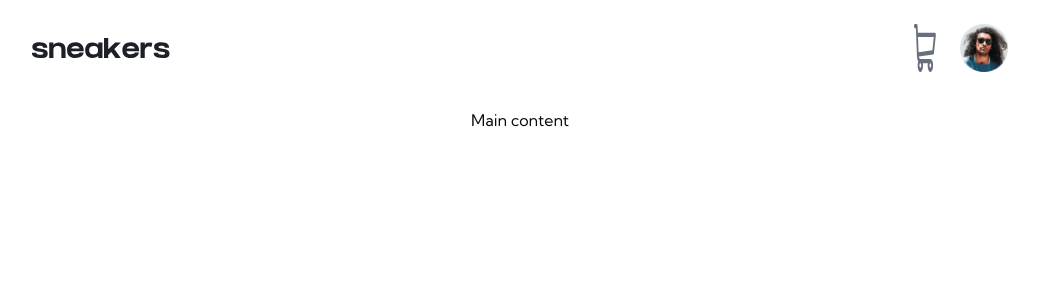
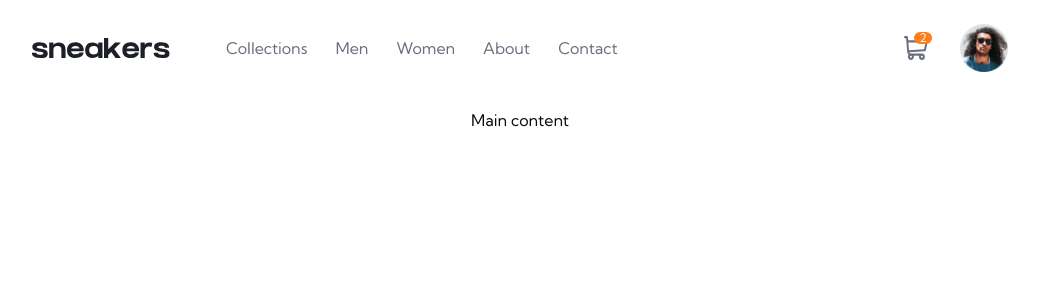
Before and after one commit to GreccoOliva-Franco/frontend-mentor-intermediate-01, a Next.js app: page / in a window 1280 px wide. Shown: the top 300 px of the page, without its empty margins (120-1159 px from the left). Built offline with nearby package versions, Linux system fonts and the light colour scheme.

Commit message:
feat: add full header

```diff
--- a/src/app/globals.css
+++ b/src/app/globals.css
@@ -52,10 +52,21 @@
 }
 
 @theme inline {
+    /* Challenge variables */
+    --color-Orange: hsl(26, 100%, 55%);
+    --color-Orange-light: hsl(25, 100%, 94%);
+
+    --color-Gray-blue-lighter: hsl(223, 64%, 98%);
+    --color-Gray-blue: hsl(220, 14%, 75%);
+    --color-Gray-blue-darker: hsl(219, 9%, 45%);
+    --color-Gray-blue-darkest: hsl(220, 13%, 13%);
+
     --color-background: var(--White);
 
     --color-button-bg: var(--Orange);
     --color-button-text: var(--Black);
+
+    --color-badge-bg: var(--Orange);
 
     --color-sidebar-ring: var(--sidebar-ring);
     --color-sidebar-border: var(--sidebar-border);
--- /dev/null
+++ b/src/components/check-out.tsx
@@ -0,0 +1,14 @@
+"use client";
+
+export default function CheckOut() {
+  return (
+    <button
+      onClick={() => {
+        alert("Functionality not implemented (out of scope)");
+      }}
+      className="w-full p-4 rounded-lg bg-button-bg text-button-text font-bold"
+    >
+      Checkout
+    </button>
+  );
+}
--- a/src/components/header.tsx
+++ b/src/components/header.tsx
@@ -1,28 +1,36 @@
 import Image from "next/image";
 import { MobileMenu } from "./headers/mobile";
 import { navbarItems } from "./headers/items";
+import ShoppingCart from "./shopping-cart";
 import Logo from "./logo";
+import { cn } from "@/lib/styles";
 
 export default function Header() {
   return (
     <header className="flex justify-between items-center w-full p-6 gap-12">
-      <div className="flex items-baseline gap-4">
+      <div className="flex items-center gap-4">
         <MobileMenu className="sm:hidden" items={navbarItems} />
         <Logo />
+        <nav className={cn("hidden ml-8", "sm:flex sm:gap-3")}>
+          {navbarItems.map((item, index) => (
+            <a
+              key={index}
+              href={item.href}
+              className="p-2 text-Gray-blue-darker"
+            >
+              {item.label}
+            </a>
+          ))}
+        </nav>
       </div>
-      <div className="flex gap-6">
-        <Image
-          src={"/icon-cart.svg"}
-          alt="Shopping cart"
-          width={1}
-          height={1}
-          className="size-auto"
-        />
+
+      <div className="flex items-center gap-6 sm:gap-8">
+        <ShoppingCart />
         <Image
           src={"/image-avatar.png"}
           alt="Avatar"
-          height={1}
-          width={1}
+          height={400}
+          width={400}
           className="size-6 sm:size-12"
         />
       </div>
--- a/src/components/headers/desktop.tsx
+++ /dev/null
@@ -1,24 +0,0 @@
-import Image from "next/image";
-import { cn } from "@/lib/styles";
-import { WithClassName } from "./interfaces";
-
-export default function DesktopHeader({ className }: WithClassName) {
-  return (
-    <div className={cn("", className)}>
-      <Image
-        src={"/logo.svg"}
-        alt="Sneakers's logo"
-        height={1}
-        width={1}
-        className="size-auto"
-      />
-      <Image
-        src={"/logo.svg"}
-        alt="Sneakers's logo"
-        height={1}
-        width={1}
-        className="size-auto"
-      />
-    </div>
-  );
-}
--- a/src/components/logo.tsx
+++ b/src/components/logo.tsx
@@ -5,8 +5,8 @@ export default function Logo() {
     <Image
       src={"/logo.svg"}
       alt="Sneakers's logo"
-      height={1}
-      width={1}
+      height={400}
+      width={400}
       className="size-auto"
     />
   );
--- /dev/null
+++ b/src/components/shopping-cart.tsx
@@ -0,0 +1,55 @@
+"use client";
+
+import Image from "next/image";
+import {
+  Dialog,
+  DialogContent,
+  DialogHeader,
+  DialogTitle,
+  DialogTrigger,
+  DialogDescription,
+} from "./ui/dialog";
+import { Separator } from "./ui/separator";
+import ShoppingCartList from "./shopping-carts/item-list";
+import { Badge } from "./ui/badge";
+import { useShoppingCart } from "./shopping-carts/hooks";
+
+export default function ShoppingCart() {
+  const { items } = useShoppingCart();
+
+  const count = items.reduce(
+    (acc, curr) => (curr.quantity ? curr.quantity + acc : acc),
+    0
+  );
+
+  return (
+    <Dialog>
+      <DialogTrigger>
+        <div className="relative">
+          <Image
+            src={"/icon-cart.svg"}
+            alt="Shopping cart"
+            width={400}
+            height={400}
+            className="size-6 hover:cursor-pointer"
+          />
+          {!!count && (
+            <Badge className="absolute -top-1 -right-1 size-3 bg-badge-bg">
+              {count}
+            </Badge>
+          )}
+        </div>
+      </DialogTrigger>
+      <DialogContent className="p-0">
+        <DialogHeader className="p-6">
+          <DialogTitle className="text-start">Cart</DialogTitle>
+          <DialogDescription className="hidden" />
+        </DialogHeader>
+
+        <Separator />
+
+        <ShoppingCartList />
+      </DialogContent>
+    </Dialog>
+  );
+}
--- /dev/null
+++ b/src/components/shopping-carts/hooks.ts
@@ -0,0 +1,56 @@
+"use client";
+
+import { useCallback, useReducer } from "react";
+import { Item } from "./interfaces";
+
+enum Action {
+  ADD = "add",
+  REMOVE = "remove",
+}
+
+export function useShoppingCart() {
+  const initialState = {
+    items: [
+      {
+        id: 1,
+        name: "Fall Limited Edition Sneakers",
+        image: { src: "/image-product-1-thumbnail.jpg", alt: "alt" },
+        quantity: 2,
+        unitPrice: 125,
+      },
+    ],
+  } satisfies {
+    items: Item[];
+  };
+  const [state, dispatch] = useReducer((prevState, { action, context }) => {
+    switch (action) {
+      case "add": {
+        return { ...prevState, items: [...prevState.items, context.data] };
+      }
+      case "remove": {
+        const { id } = context.data as { id: number };
+
+        return {
+          ...prevState,
+          items: prevState.items.filter((item) => item.id !== id),
+        };
+      }
+      default: {
+        throw new Error("Invalid action");
+      }
+    }
+  }, initialState);
+
+  const addItem = useCallback(
+    (item: Item) => dispatch({ action: Action.ADD, context: { item } }),
+    []
+  );
+  const removeItem = useCallback((id: number) => {
+    dispatch({ action: Action.REMOVE, data: { id } });
+  }, []);
+
+  return {
+    ...state,
+    actions: { addItem, removeItem },
+  };
+}
--- /dev/null
+++ b/src/components/shopping-carts/interfaces.ts
@@ -0,0 +1,7 @@
+export interface Item {
+  id: number;
+  name: string;
+  image: { src: string; alt: string };
+  quantity: number;
+  unitPrice: number;
+}
--- /dev/null
+++ b/src/components/shopping-carts/item-list.tsx
@@ -0,0 +1,62 @@
+import Image from "next/image";
+import CheckOut from "@/components/check-out";
+import { useShoppingCart } from "./hooks";
+import { Item } from "./interfaces";
+
+function EmptyCart() {
+  return <p className="text-center my-24">Your cart is empty.</p>;
+}
+
+function CartItem(item: Item) {
+  const itemTotalDetailed = `$${item.unitPrice.toFixed(2)} x ${item.quantity} `;
+  const itemTotal = "$" + (item.unitPrice * item.quantity).toFixed(2);
+
+  return (
+    <div className="flex flex-grow justify-center gap-4">
+      <Image
+        src={item.image.src}
+        alt={item.image.alt}
+        height={400}
+        width={400}
+        className="size-12 rounded-lg self-center"
+      />
+      <div className="flex flex-col justify-center w-full">
+        <h3 className="text-Gray-blue-darker">{item.name}</h3>
+        <p className="text-Gray-blue-darker leading-6">
+          {itemTotalDetailed}
+          <strong className="text-black font-bold">{itemTotal}</strong>
+        </p>
+      </div>
+      <button className="hover:cursor-pointer">
+        <Image
+          src={"/icon-delete.svg"}
+          alt="delete cart item"
+          height={400}
+          width={400}
+          className="w-6.25 h-5"
+        />
+      </button>
+    </div>
+  );
+}
+
+function CartList({ items }: { items: Item[] }) {
+  return (
+    <div className="grid grid-cols-1 w-full">
+      {items.map((item, index) => (
+        <CartItem key={index} {...item} />
+      ))}
+    </div>
+  );
+}
+
+export default function ShoppingCartList() {
+  const { items } = useShoppingCart();
+
+  return (
+    <div className="mb-3 flex flex-col justify-center items-center gap-8 px-6 py-4">
+      {!items.length ? <EmptyCart /> : <CartList items={items} />}
+      {!!items.length && <CheckOut />}
+    </div>
+  );
+}
```
